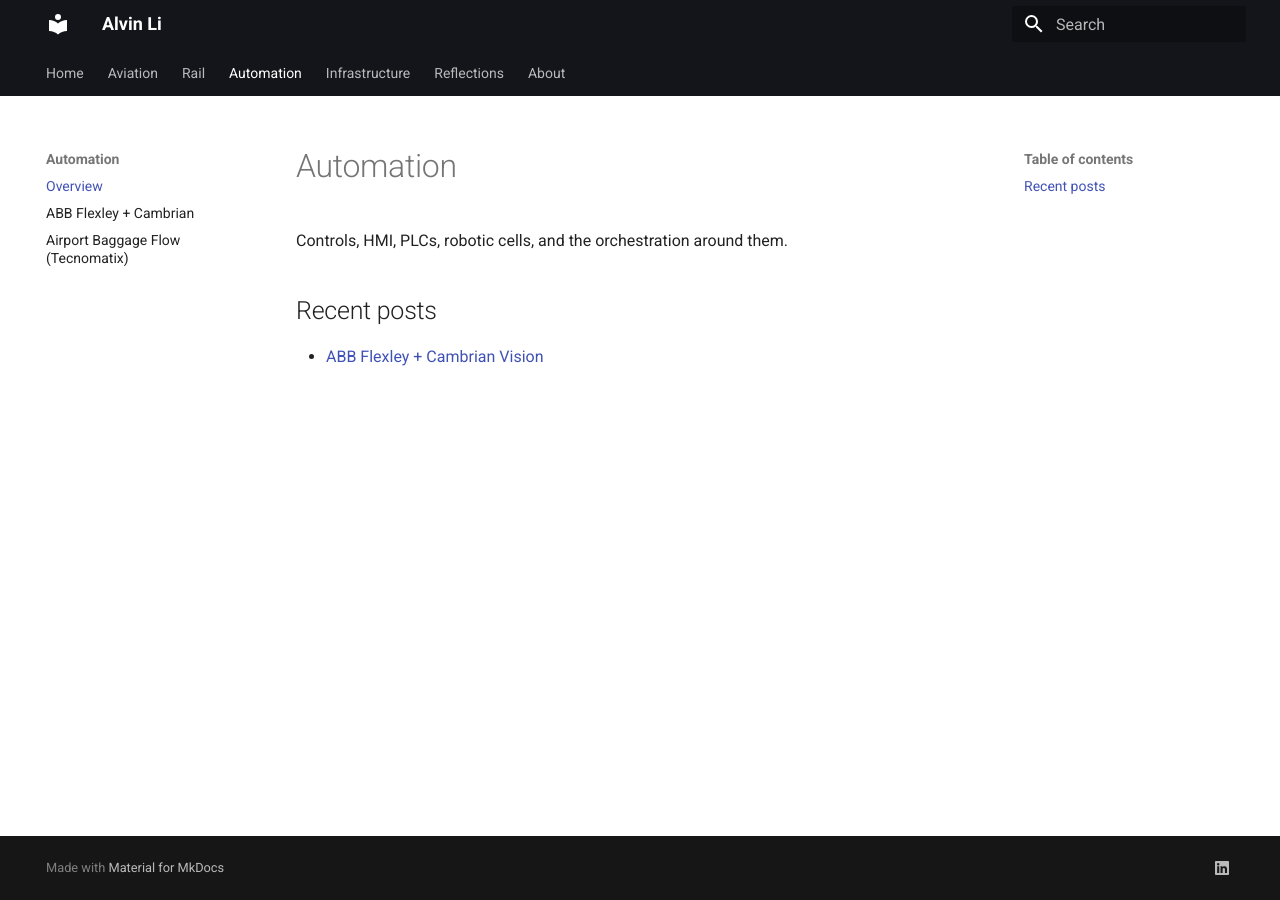
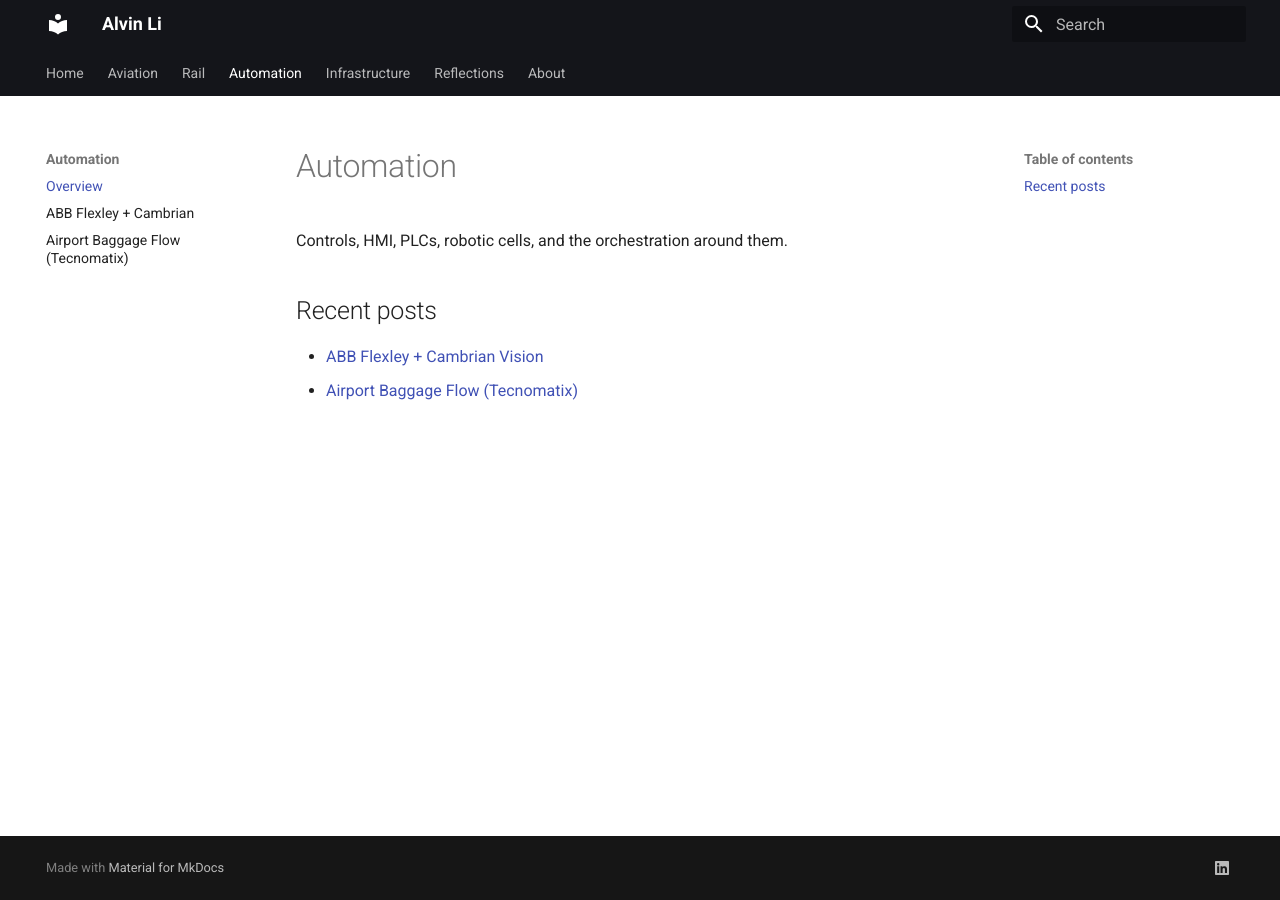
Before and after one commit to alvvvli/alvin-site, an MkDocs documentation site: the page built from docs/automation/index.md, in a window 1280 px wide. Built offline with MkDocs 1.6.1 and Material for MkDocs 9.7.7, drawn with Linux system fonts in a browser that asks for light colours.

Commit message:
Update index.md

```diff
--- a/docs/automation/index.md
+++ b/docs/automation/index.md
@@ -4,3 +4,4 @@
 
 ## Recent posts
 - [ABB Flexley + Cambrian Vision](abb-flexley-cambrian.md)
+- [Airport Baggage Flow (Tecnomatix)](automation/airport-baggage-tecnomatix.md)
```
